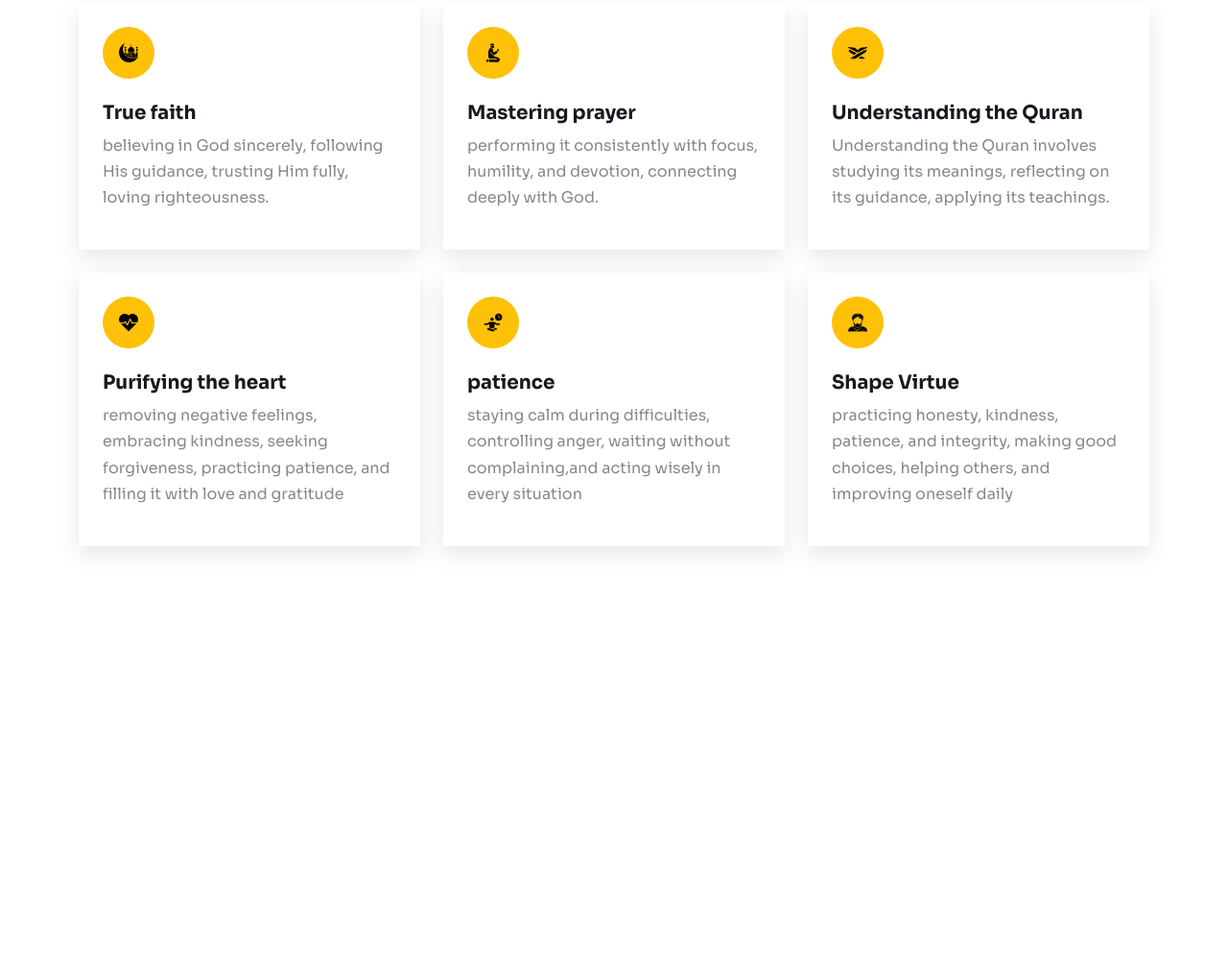
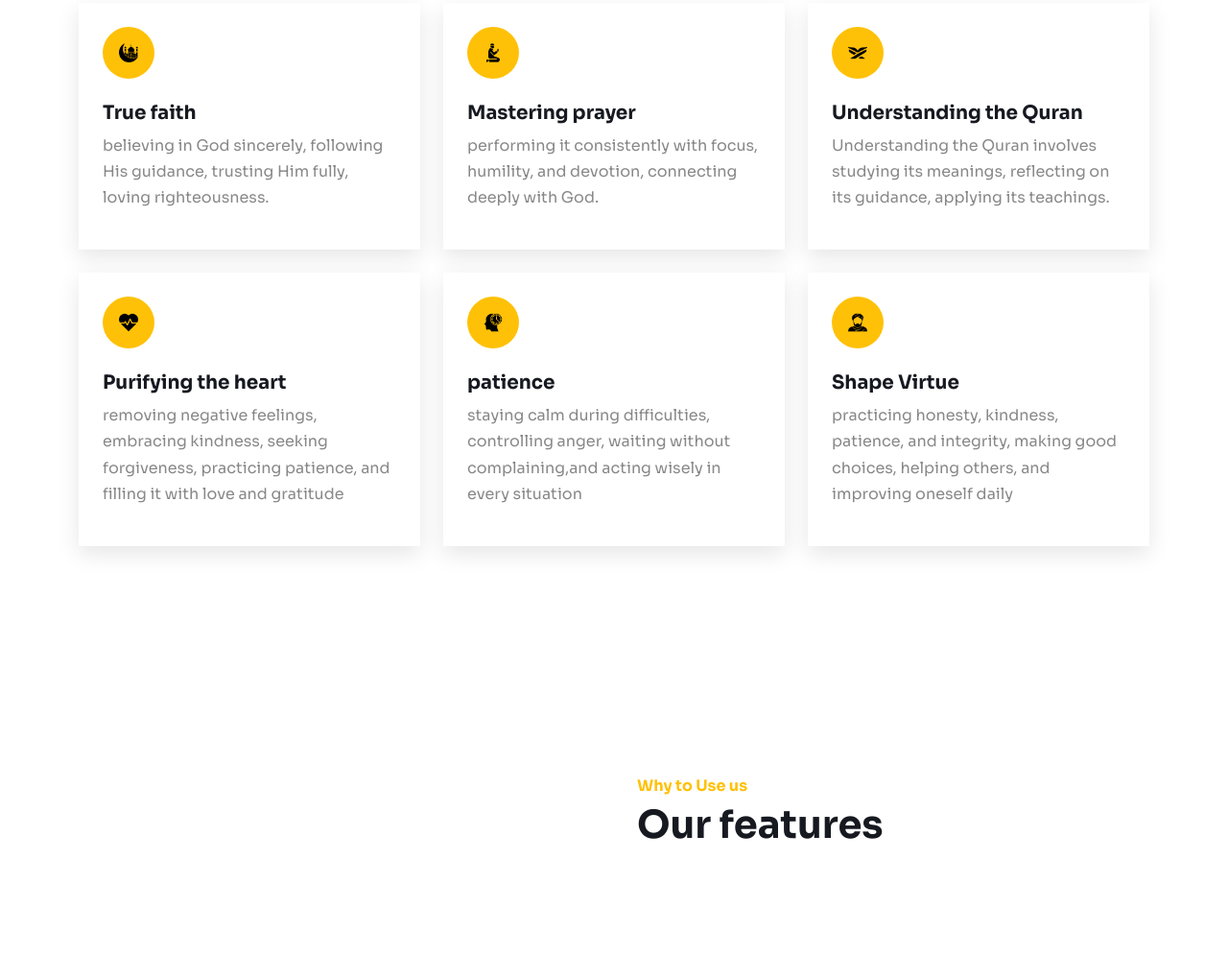
Before and after one commit to hamooda12/css-website, a plain HTML site: page index.html in a window 1280 px wide. Shown: the part 1163-2183 px from the top of the page at 96% size. Before the commit the page ends 1852 px from the top, so only its background shows below. Drawn offline with nearby package versions, Linux system fonts and the light colour scheme.

Commit message:
Finish the service section and begin with featshers some code on it

```diff
--- a/css/styles.css
+++ b/css/styles.css
@@ -69,3 +69,35 @@ section{
     font-size: 32px;
 border-radius: 100px;
 }
+.service{
+position: relative;
+z-index: 2;
+overflow: hidden;
+}
+.service::after{
+content: '';
+width: 100%;
+height: 100%;
+position: absolute;
+top: -100%;
+left: 0;
+z-index: -1;
+background-color: var(--primary);
+opacity:0;
+transition: all 0.4s ease;
+
+}
+.service:hover .iconbox{
+background-color: #fff;
+color: var(--primary);
+}
+.service:hover h5,.service:hover p{
+    color: black;
+}
+.service:hover h5{
+    color: white;
+}
+.service:hover::after{
+    opacity: 1;
+    top: 0;
+}
--- a/index.html
+++ b/index.html
@@ -126,7 +126,7 @@
      <div class="col-lg-4">
         <div class="service card-effect">
         <div class="iconbox">
-          <img src="icons/patience.png" alt="" width="20px" height="20px">
+          <img src="icons/patience(1).png" alt="" width="20px" height="20px">
         </div>
         <h5 class="mt-4 mb-2">patience</h5>
         <p>staying calm during difficulties, controlling anger, waiting without complaining,and acting wisely in every situation</p>
@@ -147,6 +147,21 @@
 </div>
     </div>
   </section>
+
+  <section class="features row w-100">
+    <div class="col-lg-6 col-img"></div>
+    <div class="col-lg-6">
+    <div class="container">
+      <div class="row">
+        <div class="col-md-10">
+          <h6 class="text-warning">Why to Use us</h6>
+          <h1>Our features</h1>
+          <p></p>
+        </div>
+      </div>
+</div>
+    </div>
+  </section>
 </body>
 
 </html>
```
Also changed, not shown: icons/patience(1).png (added), 1 other file.
